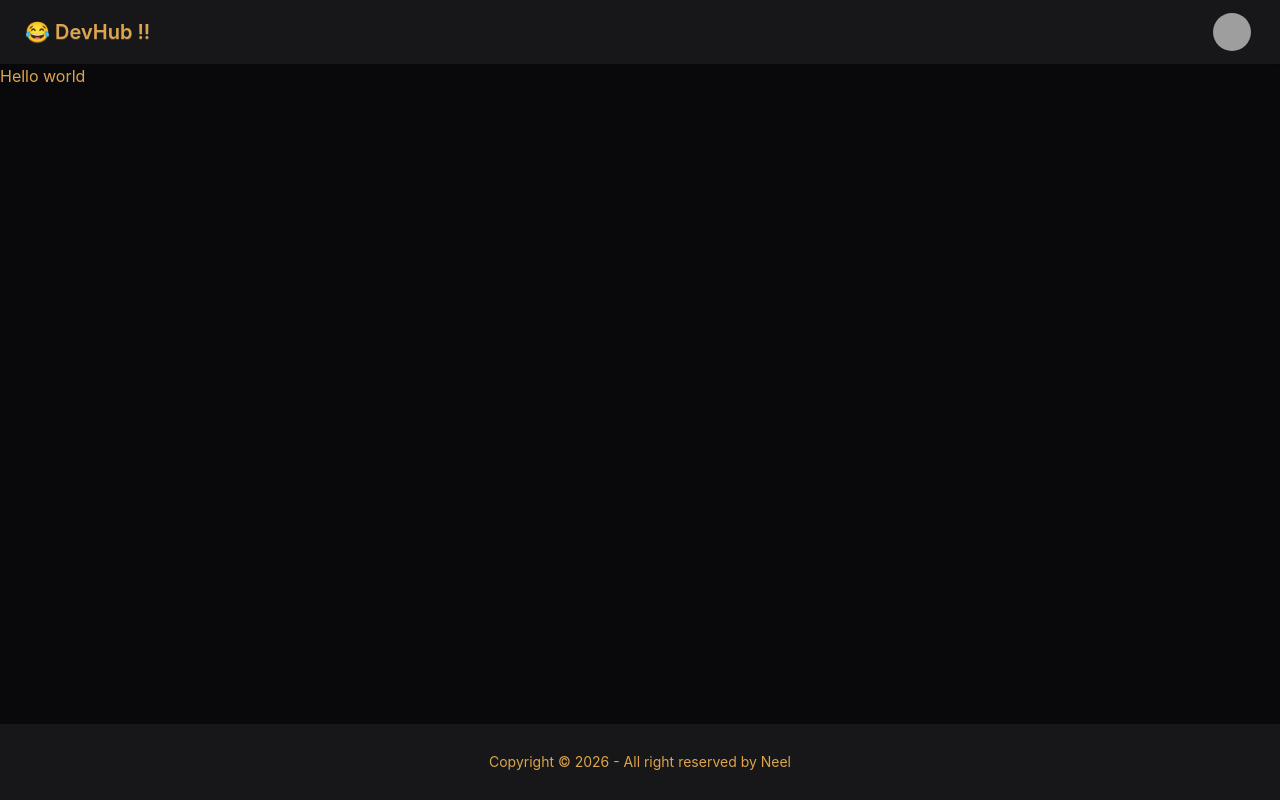
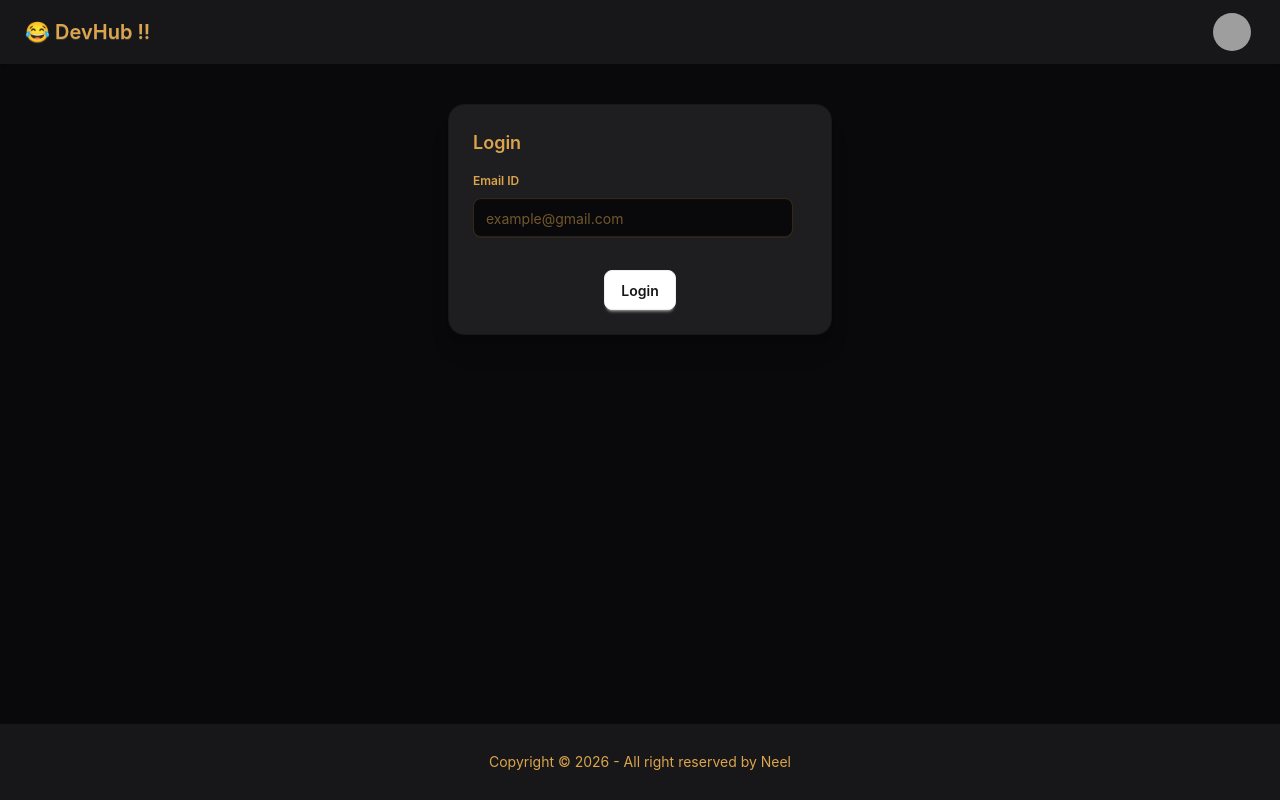
Before and after one commit to Neloy-SWE/Node.js-Learning, a React (Vite) app in the folder project/dev_hub_frontend/: page /login in a window 1280 px wide. Built offline with nearby package versions, Linux system fonts and the light colour scheme; grey boxes are pictures that could not be loaded.

Commit message:
login page design on going

```diff
--- a/project/dev_hub_frontend/src/Login.jsx
+++ b/project/dev_hub_frontend/src/Login.jsx
@@ -1,7 +1,22 @@
 const Login = () => {
     return (
         <>
-        <h1>Hello world</h1>
+            <div className="flex justify-center my-10">
+                <div className="card card-border bg-base-300 w-96 shadow-xl">
+                    <div className="card-body">
+                        <h2 className="card-title">Login</h2>
+                        <div>
+                            <fieldset className="fieldset">
+                                <legend className="fieldset-legend">Email ID</legend>
+                                <input type="text" className="input" placeholder="example@gmail.com" />
+                            </fieldset>
+                        </div>
+                        <div className="card-actions justify-center mt-5">
+                            <button className="btn btn-primary">Login</button>
+                        </div>
+                    </div>
+                </div>
+            </div>
         </>
     );
 }
```
